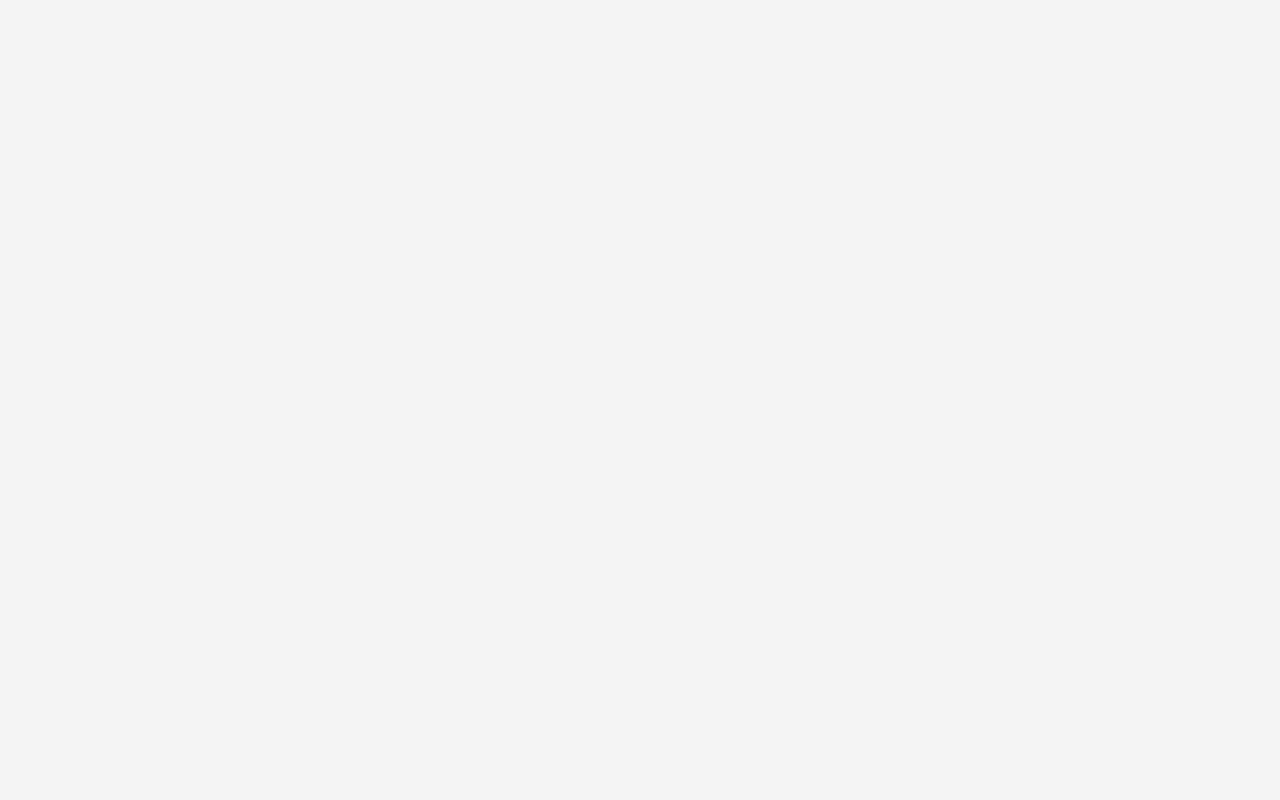
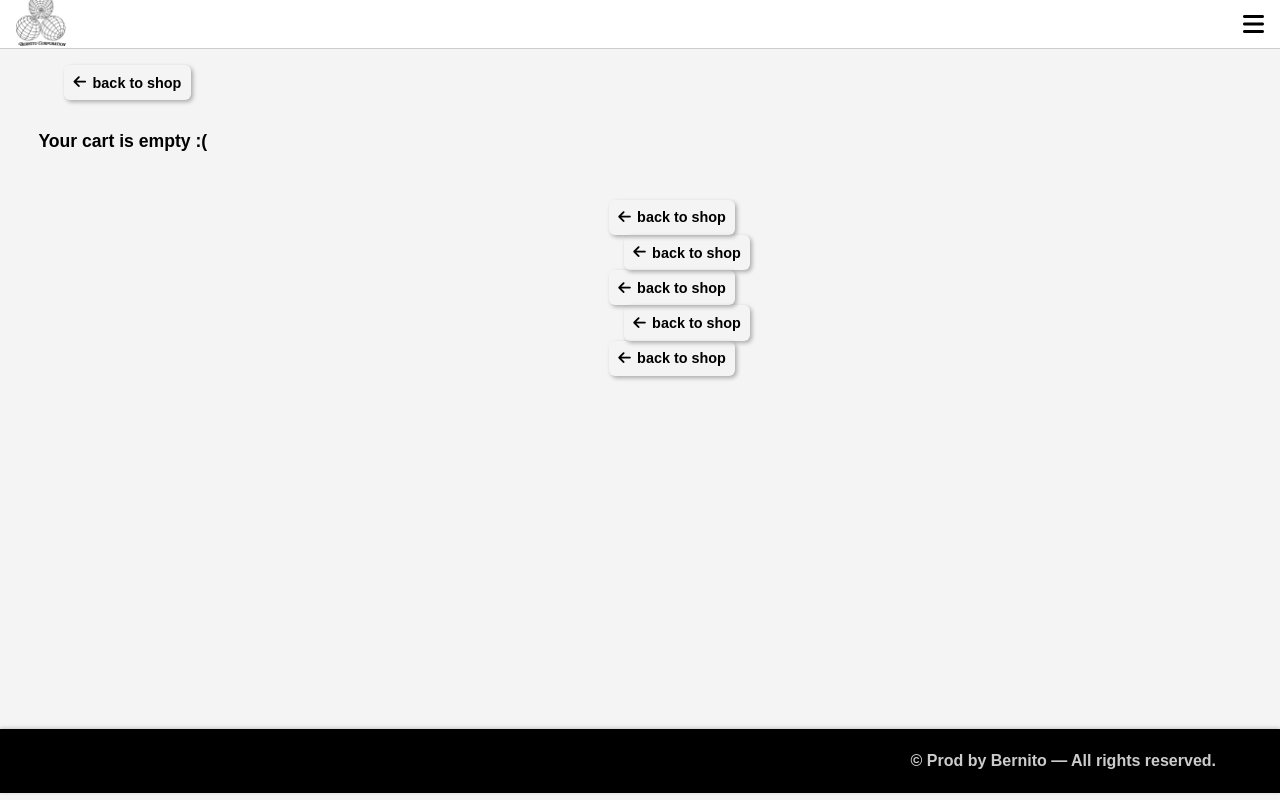
Before and after one commit to VirgileBernard/BernitoStore, a Vue app in the folder frontend/: page /cart in a window 1280 px wide. Before the commit this address had no page. Built offline with nearby package versions, Linux system fonts and the light colour scheme.

Commit message:
Add ShoppingCart view and integrate BackToShopButton; update Navbar links to use router-link

```diff
--- a/frontend/src/components/BackToShopButton.vue
+++ b/frontend/src/components/BackToShopButton.vue
@@ -25,5 +25,7 @@ function goBack() {
     font-size: 0.9rem;
     cursor: pointer;
     margin-bottom: 1rem;
+    margin-top: 2vh;
+    margin-left: 5vw;
 }
 </style>
--- a/frontend/src/components/BurgerMenu.vue
+++ b/frontend/src/components/BurgerMenu.vue
@@ -7,9 +7,10 @@
                 <div class="menu-content">
                     <button class="close-button" @click="closeMenu">×</button>
                     <ul>
-                        <li><a href="/home" @click="closeMenu">Home</a></li>
-                        <li><a href="/about" @click="closeMenu">About</a></li>
-                        <li><a href="/login" @click="closeMenu">Login</a></li>
+                        <li><router-link to="/home" @click="closeMenu">Home</router-link></li>
+                        <li><router-link to="/about" @click="closeMenu">About</router-link></li>
+                        <li><router-link to="/cart" @click="closeMenu">Cart</router-link></li>
+                        <li><router-link to="/login" @click="closeMenu">Login</router-link></li>
                     </ul>
                 </div>
             </div>
--- a/frontend/src/components/Navbar.vue
+++ b/frontend/src/components/Navbar.vue
@@ -11,7 +11,7 @@ import BurgerMenu from './BurgerMenu.vue';
         </div>
 
         <div class="navbar-right">
-            <i class="fas fa-shopping-cart icon"></i>
+            <!-- <i class="fas fa-shopping-cart icon"></i> -->
             <BurgerMenu />
         </div>
     </nav>
--- a/frontend/src/router/index.ts
+++ b/frontend/src/router/index.ts
@@ -2,6 +2,7 @@ import { createRouter, createWebHistory } from 'vue-router'
 import LoginView from '../views/LoginView.vue'
 import HomeView from '../views/HomeView.vue'
 import AboutView from '../views/AboutView.vue'
+import ShoppingCart from '../views/ShoppingCart.vue'
 
 
 const routes = [
@@ -19,6 +20,11 @@ const routes = [
         path: '/about',
         name: 'About',
         component: AboutView
+    },
+    {
+        path: '/cart',
+        name: 'Cart',
+        component: ShoppingCart
     }
 ]
 
--- a/frontend/src/style.css
+++ b/frontend/src/style.css
@@ -9,7 +9,14 @@
   --shadow: 2px 2px 4px rgba(0, 0, 0, 0.3);
 }
 
+html {
+  margin: 0;
+  padding: 0;
+}
+
+
 body {
+  height: 100%;
   margin: 0;
   padding: 0;
   background-color: var(--color-bg);
--- a/frontend/src/views/AboutView.vue
+++ b/frontend/src/views/AboutView.vue
@@ -42,10 +42,10 @@ import BrandHeader from '../components/BrandHeader.vue';
 
 
 <style scoped>
-header .backContainer {
+/* header .backContainer {
     margin-top: 2vh;
     margin-left: 5vw;
-}
+} */
 
 .brand-header {
     margin-top: 2vh;
--- /dev/null
+++ b/frontend/src/views/ShoppingCart.vue
@@ -0,0 +1,85 @@
+<template>
+    <NavBar />
+    <div class="cart-container">
+        <header>
+            <div class="backContainer">
+                <BackToShopButton />
+            </div>
+        </header>
+
+        <main class="cart-content">
+            <div v-if="cartIsEmpty" class="empty-cart">
+                <h2>Your cart is empty :(</h2>
+                <div class="back-stack">
+                    <BackToShopButton v-for="n in 5" :key="n" :class="'btn-stack btn-stack-' + n" />
+                </div>
+            </div>
+        </main>
+
+        <Footer />
+    </div>
+</template>
+
+
+
+<script setup lang="ts">
+import NavBar from '../components/Navbar.vue'
+import BackToShopButton from '../components/BackToShopButton.vue'
+import Footer from '../components/Footer.vue'
+
+const cartIsEmpty = true // temporairement hardcodé
+</script>
+
+
+<style scoped>
+.cart-container {
+    display: flex;
+    flex-direction: column;
+    min-height: 93vh;
+}
+
+.cart-content {
+    flex: 1;
+}
+
+.empty-cart h2 {
+    margin-bottom: 1.5rem;
+    font-size: 1.1rem;
+    margin-left: 3vw;
+}
+
+.back-stack {
+    display: flex;
+    flex-direction: column;
+    align-items: center;
+    position: relative;
+    margin-top: 2rem;
+}
+
+.btn-stack {
+    position: relative;
+    width: fit-content;
+    margin-bottom: -1rem;
+    /* pour qu’ils se collent */
+    z-index: 1;
+}
+
+/* Décalage progressif */
+.btn-stack-2 {
+    left: 15px;
+    z-index: 2;
+}
+
+.btn-stack-3 {
+    z-index: 3;
+}
+
+.btn-stack-4 {
+    left: 15px;
+    z-index: 4;
+}
+
+.btn-stack-5 {
+    z-index: 5;
+}
+</style>
```
